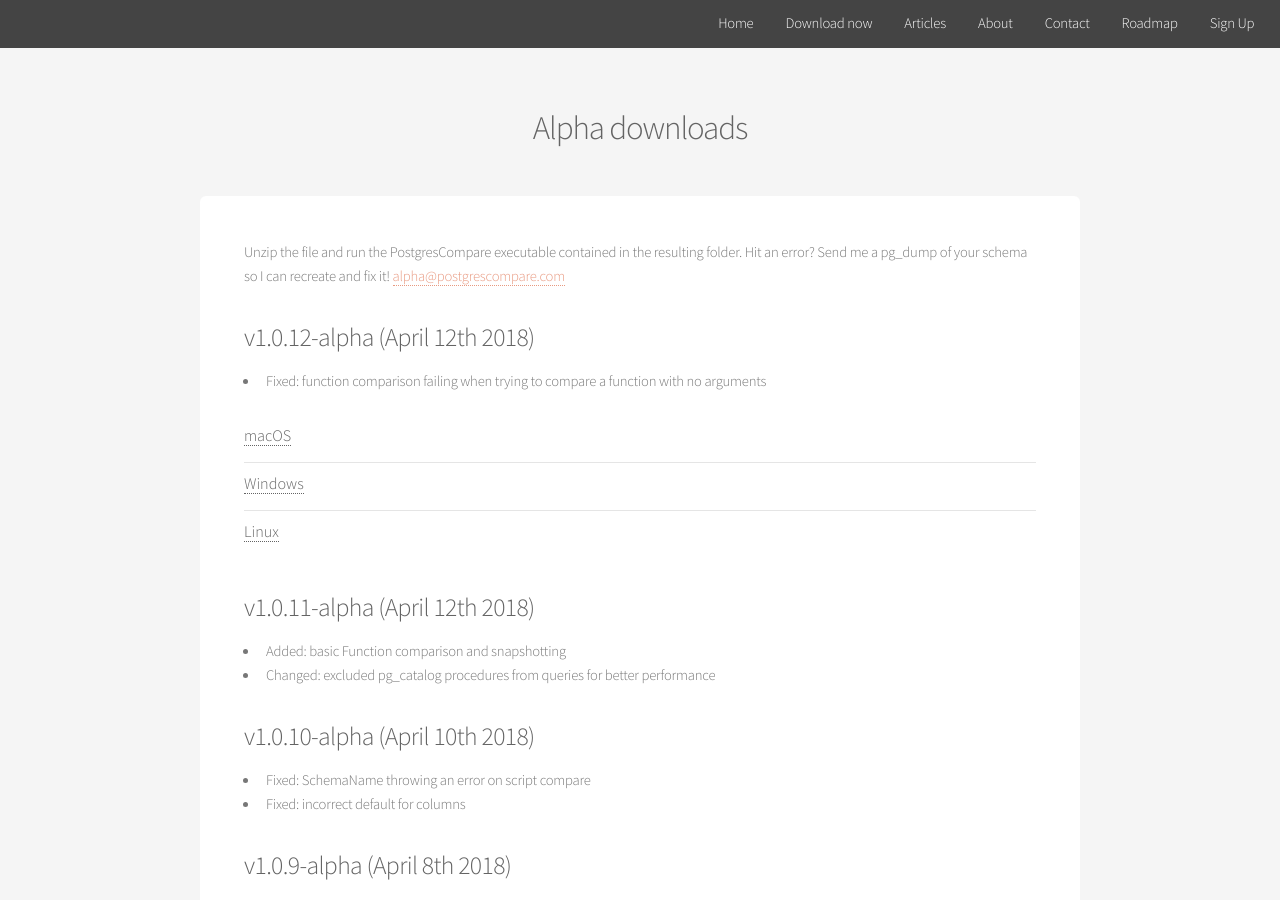
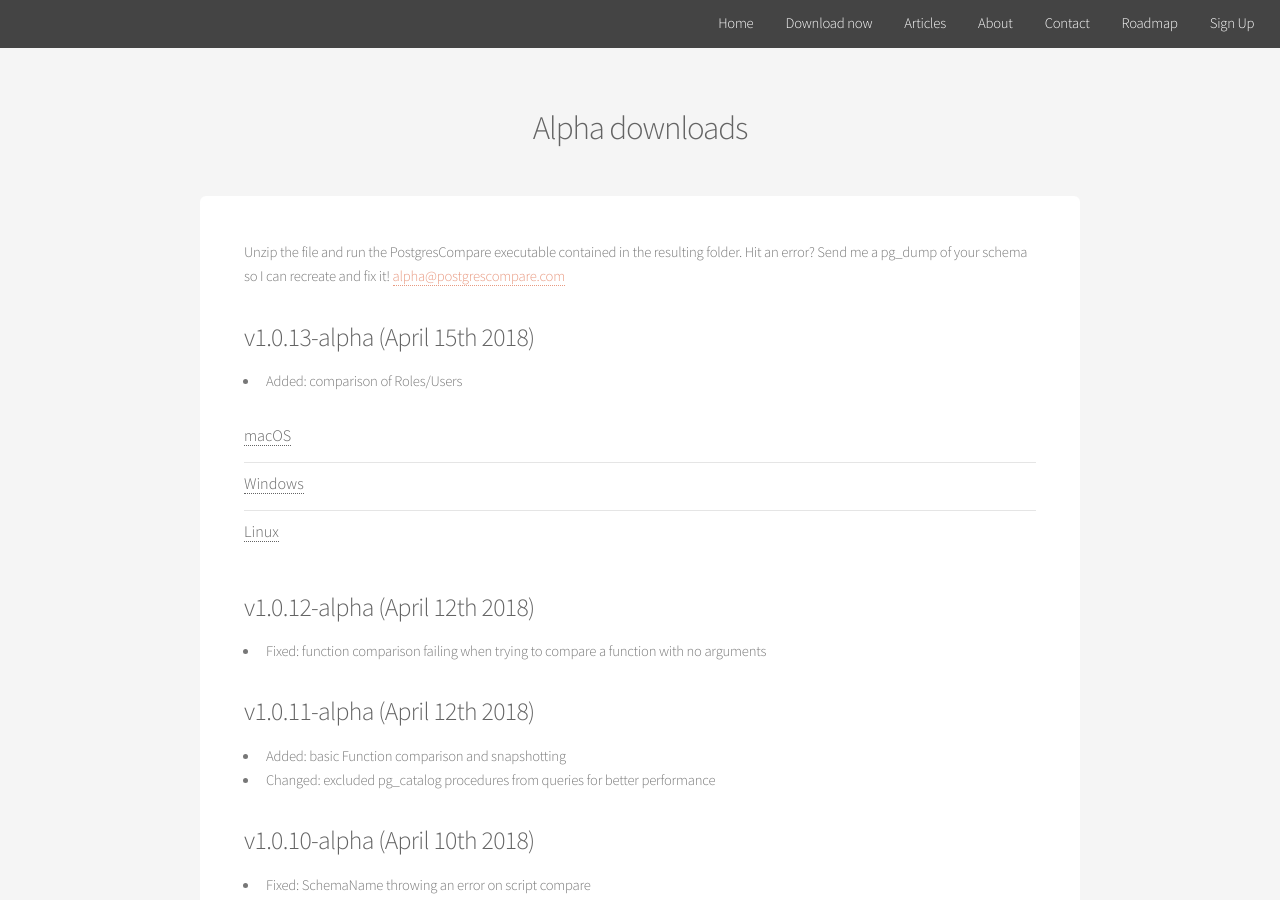
Before and after one commit to sql-migrate/backup2.sql-migrate.github.io, a Jekyll site: the page built from downloads.md, in a window 1280 px wide and 900 px high. Built offline with Jekyll 4.4.1, drawn with Linux system fonts in a browser that asks for light colours.

Commit message:
1.0.13-alpha

```diff
--- a/downloads.md
+++ b/downloads.md
@@ -5,33 +5,36 @@
 ---
 Unzip the file and run the PostgresCompare executable contained in the resulting folder. Hit an error? Send me a pg_dump of your schema so I can recreate and fix it! <a href="mailto:alpha@postgrescompare.com">alpha@postgrescompare.com</a>
 
-
-<h3>v1.0.12-alpha (April 12th 2018)</h3>
-  - Fixed: function comparison failing when trying to compare a function with no arguments
+<h3>v1.0.13-alpha (April 15th 2018)</h3>
+  - Added: comparison of Roles/Users
 
   <ul class="alt">
       <li>
         <h4>
           <a class="post-link"
-          onclick="var that=this;ga('send', 'event','Download','macOS 1.0.12-alpha',this.href);setTimeout(function(){location.href=that.href;},200);return false;"
-          href="http://downloads.postgrescompare.com/builds/PostgresCompare-darwin-x64_1.0.12-alpha.zip">macOS</a>
+          onclick="var that=this;ga('send', 'event','Download','macOS 1.0.13-alpha',this.href);setTimeout(function(){location.href=that.href;},200);return false;"
+          href="http://downloads.postgrescompare.com/builds/PostgresCompare-darwin-x64_1.0.13-alpha.zip">macOS</a>
         </h4>
       </li>
       <li>
         <h4>
           <a class="post-link"
-          onclick="var that=this;ga('send', 'event','Download','Windows 1.0.12-alpha',this.href);setTimeout(function(){location.href=that.href;},200);return false;"
-          href="http://downloads.postgrescompare.com/builds/PostgresCompare-win32-x64_1.0.12-alpha.zip">Windows</a>
+          onclick="var that=this;ga('send', 'event','Download','Windows 1.0.13-alpha',this.href);setTimeout(function(){location.href=that.href;},200);return false;"
+          href="http://downloads.postgrescompare.com/builds/PostgresCompare-win32-x64_1.0.13-alpha.zip">Windows</a>
         </h4>
       </li>
       <li>
         <h4>
           <a class="post-link"
-          onclick="var that=this;ga('send', 'event','Download','Linux 1.0.12-alpha',this.href);setTimeout(function(){location.href=that.href;},200);return false;"
-          href="http://downloads.postgrescompare.com/builds/PostgresCompare-linux-x64_1.0.12-alpha.zip">Linux</a>
+          onclick="var that=this;ga('send', 'event','Download','Linux 1.0.13-alpha',this.href);setTimeout(function(){location.href=that.href;},200);return false;"
+          href="http://downloads.postgrescompare.com/builds/PostgresCompare-linux-x64_1.0.13-alpha.zip">Linux</a>
         </h4>
       </li>
   </ul>
+
+
+<h3>v1.0.12-alpha (April 12th 2018)</h3>
+  - Fixed: function comparison failing when trying to compare a function with no arguments
 
 
 <h3>v1.0.11-alpha (April 12th 2018)</h3>
```
